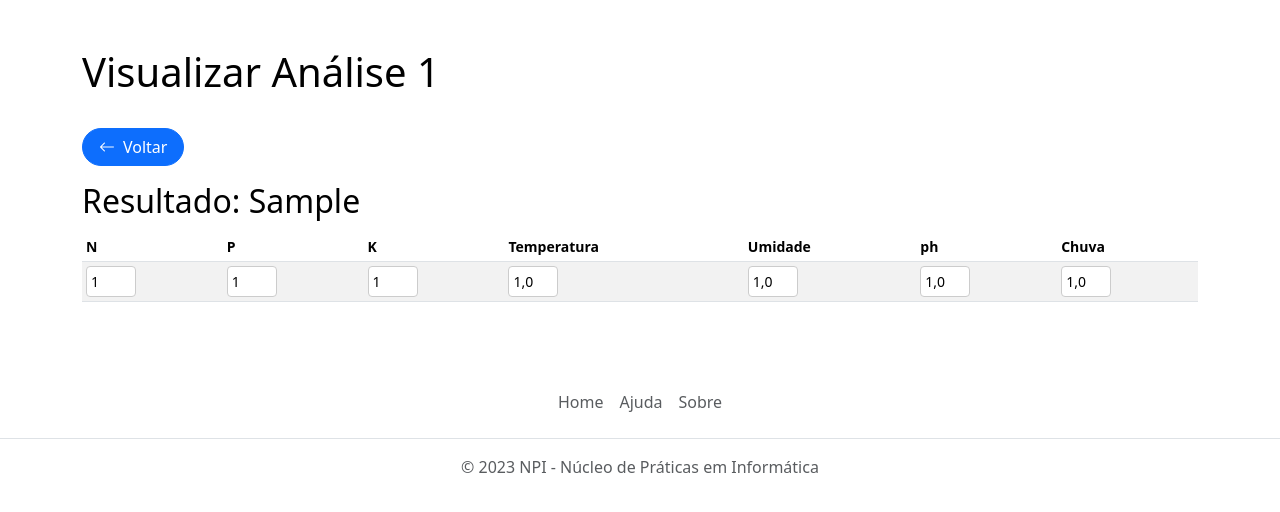
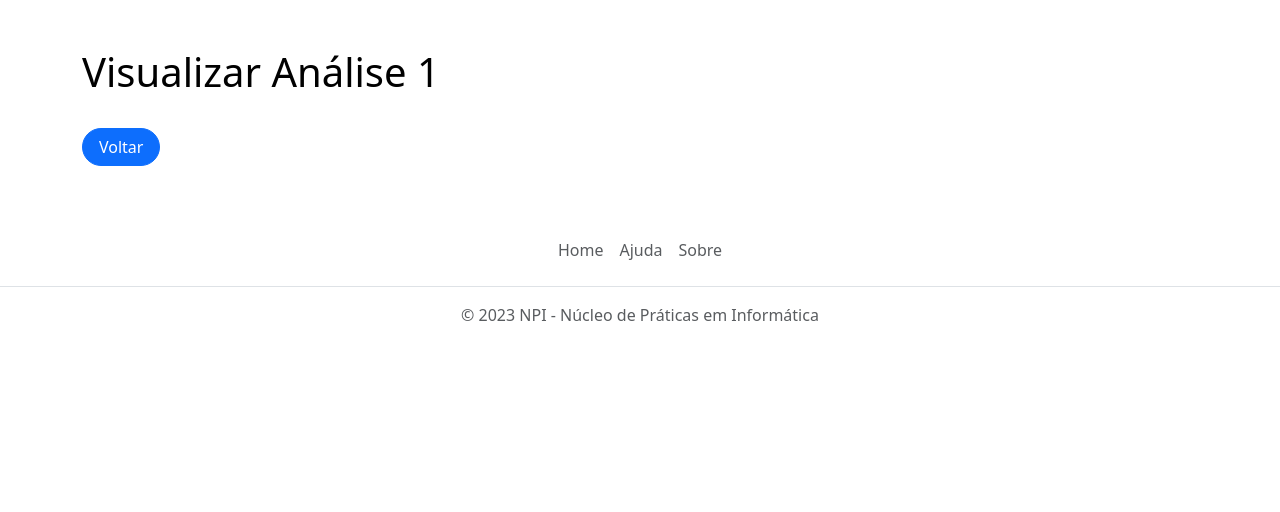
Before and after one commit to MateusCampaner/Oraculus, a Django app: template oraculus/templates/visualizar_analise.html in a window 1280 px wide. Shown: the part 89-601 px from the top of the page. Run offline with Django 4.2, Linux system fonts and the light colour scheme; the template is opened without the code that fills it: values that come from a table or form of the project are taken from there, others are empty; tables that the repository leaves empty hold one stand-in row (values such as "Sample post"); some libraries are stand-ins or nearby versions.

Commit message:
Revert "Alteração da tela para verificar analises individuais e criação da tabela de analise-colheita"
This reverts commit fd4830f3c0cc1df49f94c96583cb62aba4a2fc37.

```diff
--- a/oraculus/analise/models.py
+++ b/oraculus/analise/models.py
@@ -1,5 +1,4 @@
 from django.db import models
-from django.contrib.auth.models import User
 
 class Analise(models.Model):
     N = models.IntegerField()
@@ -10,8 +9,3 @@ class Analise(models.Model):
     pH = models.FloatField()
     Chuva = models.FloatField()
     Colheita = models.CharField(max_length=50)
-
-class AnaliseSolo(models.Model):
-    usuario = models.ForeignKey(User, on_delete=models.CASCADE)
-    analise = models.ForeignKey(Analise, on_delete=models.CASCADE)
-    data_analise = models.DateField()
--- a/oraculus/inserir_analise/views.py
+++ b/oraculus/inserir_analise/views.py
@@ -83,7 +83,8 @@ def salvar_algoritmo_analise(request):
             Umidade=Umidade,
             Temperatura=Temperatura,
             pH=pH,
-            Chuva=Chuva
+            Chuva=Chuva,
+            Colheita=colheita_prevista,
         )
 
     inclusao_colheita.save()
--- a/oraculus/templates/visualizar_analise.html
+++ b/oraculus/templates/visualizar_analise.html
@@ -49,62 +49,15 @@
     </div>
 </div>
 
-<style>
-  .numeric-input::-webkit-inner-spin-button,
-  .numeric-input::-webkit-outer-spin-button {
-    -webkit-appearance: none;
-    margin: 0;
-  }
-
-  .numeric-input {
-    padding: 4px;
-    border: 1px solid #ccc;
-    border-radius: 4px;
-    font-size: 14px;
-    width: 50px;
-  }
-</style>
-
 <body>
 
     <div class="container my-5">
       <div class="mb-5">
-        <h1 class="text-body-emphasis">Visualizar Análise {{ analises.id }}</h1>
+        <h1 class="text-body-emphasis">Visualizar Análise {{ analise.id }}</h1>
 
         <br>
 
-        <a href="{% url 'acessar_dados' %}" class="btn btn-primary rounded-pill px-3 pe-3"><i class="bi bi-arrow-left pe-2"></i>Voltar</a>
-
-        <h2 class="text-body-emphasis pt-3 pb-1">Resultado: {{ analises.Colheita }}</h2>
-
-              <div class="table-responsive small">
-                <table class="table table-striped table-sm tabela-dados">
-                  <thead>
-                    <tr>
-                      <th scope="col">N</th>
-                      <th scope="col">P</th>
-                      <th scope="col">K</th>
-                      <th scope="col">Temperatura</th>
-                      <th scope="col">Umidade</th>
-                      <th scope="col">ph</th>
-                      <th scope="col">Chuva</th>
-                    </tr>
-                  </thead>
-                  <tbody>
-
-                      <tr>
-                        <td><input class="numeric-input" type="number" name="N" value="{{analises.N}}" readonly></td>
-                        <td><input class="numeric-input" type="number" name="P" value="{{analises.P}}" readonly></td>
-                        <td><input class="numeric-input" type="number" name="K" value="{{analises.K}}" readonly></td>
-                        <td><input class="numeric-input" type="float" name="Temperatura" value="{{analises.Temperatura}}" readonly></td>
-                        <td><input class="numeric-input" type="float" name="Umidade" value="{{analises.Umidade}}" readonly></td>
-                        <td><input class="numeric-input" type="float" name="pH" value="{{analises.pH}}" readonly></td>
-                        <td><input class="numeric-input" type="float" name="Chuva" value="{{analises.Chuva}}" readonly></td>
-                      </tr>
-
-                  </tbody>
-                </table>
-              </div>
+        <a href="{% url 'acessar_dados' %}" class="btn btn-primary rounded-pill px-3 pe-3"></i>Voltar</a>
 
 
       </div>
```
Also changed, not shown: folder-alias.json (deleted, +0 -8 lines), oraculus/analise/migrations/0003_analisesolo.py (deleted), oraculus/analise/migrations/0004_remove_analise_colheita_analise_colheita.py (deleted), oraculus/analise/migrations/0005_remove_analise_colheita_analise_colheita.py (deleted).
